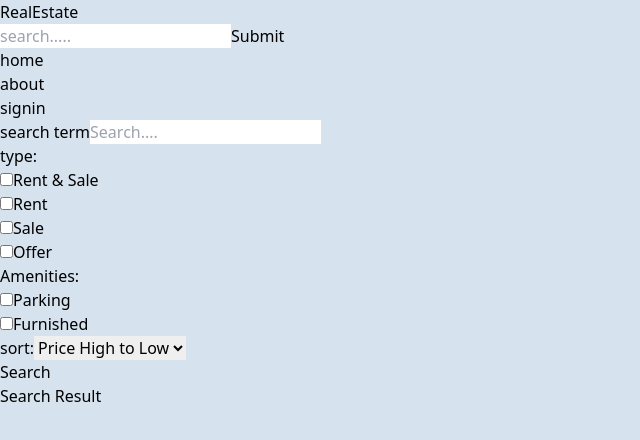
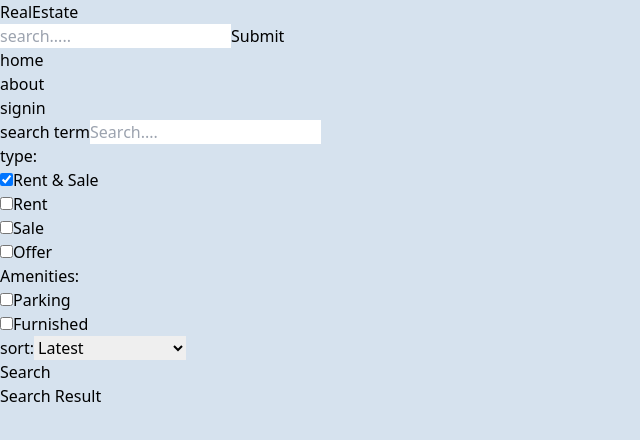
Before and after one commit to feyhide/feelhome, a React (Vite) app in the folder client/: page /search in a window 1280 px wide. Shown: the top 440 px of the page, without its empty margins (0-640 px from the left). Built offline with nearby package versions, Linux system fonts and the light colour scheme; no server answers.

Commit message:
completing search page functionality

```diff
--- a/client/src/pages/Search.jsx
+++ b/client/src/pages/Search.jsx
@@ -1,51 +1,146 @@
-import React from 'react'
+import React, { useEffect, useState } from 'react'
+import { useNavigate } from 'react-router-dom'
 
 const Search = () => {
+    const navigate = useNavigate()
+    const [loading,setloading] = useState(false)
+    const [listing,setlisting] = useState([])
+
+    const [sidebarData,setsidebarData] = useState({
+        searchTerm:'',
+        type:'all',
+        parking:false,
+        furnished:false,
+        offer:false,
+        sort:"created_at",
+        order:"desc"
+    })
+
+    useEffect(()=>{
+        const urlParams = new URLSearchParams(location.search)
+        const searchTermFromUrl = urlParams.get("searchTerm")
+        const typeFromUrl = urlParams.get("type")
+        const parkingFromUrl = urlParams.get("parking")
+        const furnishedFromUrl = urlParams.get("furnished")
+        const offerFromUrl = urlParams.get("offer")
+        const sortFromUrl = urlParams.get("sort")
+        const orderFromUrl = urlParams.get("order")
+
+        if(
+            searchTermFromUrl,
+            typeFromUrl,
+            parkingFromUrl,
+            furnishedFromUrl,
+            offerFromUrl,
+            sortFromUrl,
+            orderFromUrl
+        ){
+            setsidebarData({
+                searchTerm: searchTermFromUrl || '',
+                type: typeFromUrl || 'all',
+                parking: parkingFromUrl === 'true' ? true : false,
+                furnished: furnishedFromUrl === 'true' ? true : false,
+                parking: parkingFromUrl === 'true' ? true : false,
+                offer: offerFromUrl === 'true' ? true : false,
+                sort: sortFromUrl || 'created_at',
+                order: orderFromUrl || 'desc'
+            })
+        }
+
+        const fetchListings = async () => {
+            setloading(true)
+            const searchQuery = urlParams.toString()
+            console.log(`/api/v1/listing/get?${searchQuery}`)
+            const res = await fetch(`/api/v1/listing/get?${searchQuery}`)
+            const data = await res.json()
+            setlisting(data)
+            setloading(false)
+        }
+        fetchListings()
+    },[location.search])
+
+    console.log(listing)
+    console.log(sidebarData)
+    const handleChange = (e) => {
+        if(e.target.id === 'all' || e.target.id === 'rent' || e.target.id === 'sale'){
+            setsidebarData({...sidebarData,type:e.target.id})
+        }
+        if(e.target.id === 'searchTerm'){
+            setsidebarData({...sidebarData,searchTerm:e.target.value})
+        }
+        if(e.target.id === 'offer' || e.target.id === 'parking' || e.target.id === 'furnished'){
+            setsidebarData({...sidebarData,[e.target.id]: e.target.checked || e.target.checked === 'true' ? true : false})
+        }
+        if(e.target.id === 'sort_order'){
+            console.log("hee")
+            const sort = e.target.value.split('_')[0] || 'created_at'
+
+            const order = e.target.value.split('_')[1] || 'desc'
+
+            setsidebarData({...sidebarData,sort,order})
+        }
+    }
+
+    const handlesubmit = (e) => {
+        e.preventDefault()
+        const urlParams = new URLSearchParams()
+        urlParams.set("searchTerm",sidebarData.searchTerm)
+        urlParams.set("type",sidebarData.type)
+        urlParams.set("parking",sidebarData.parking)
+        urlParams.set("furnished",sidebarData.furnished)
+        urlParams.set("offer",sidebarData.offer)
+        urlParams.set("sort",sidebarData.sort)
+        urlParams.set("order",sidebarData.order)
+        const searchQuery = urlParams.toString()
+        navigate(`/search?${searchQuery}`)
+    }
+
+
   return (
     <div className='flex'>
         <div>
-            <form>
+            <form onSubmit={handlesubmit}>
                 <div>
                     <label>search term</label>
-                    <input className='w-full border rounded-lg' type='text' id='searchTerm' placeholder='Search....' />
+                    <input value={sidebarData.searchTerm} onChange={handleChange} className='w-full border rounded-lg' type='text' id='searchTerm' placeholder='Search....' />
                 </div>
                 <div className='flex flex-wrap gap-3'>
                     <label>type:</label>
                     <div>
-                        <input type='checkbox' id='all'/>
+                        <input checked={sidebarData.type === 'all'} onChange={handleChange} type='checkbox' id='all'/>
                         <span>Rent & Sale</span>
                     </div>
                     <div>
-                        <input type='checkbox' id='rent'/>
+                        <input checked={sidebarData.type === 'rent'} onChange={handleChange}  type='checkbox' id='rent'/>
                         <span>Rent</span>
                     </div>
                     <div>
-                        <input type='checkbox' id='sale'/>
+                        <input checked={sidebarData.type === 'sale'} onChange={handleChange}  type='checkbox' id='sale'/>
                         <span>Sale</span>
                     </div>
                     <div>
-                        <input type='checkbox' id='offer'/>
+                        <input checked={sidebarData.offer} onChange={handleChange}  type='checkbox' id='offer'/>
                         <span>Offer</span>
                     </div>
                 </div>
                 <div className='flex flex-wrap gap-3'>
                     <label>Amenities:</label>
                     <div>
-                        <input type='checkbox' id='parking'/>
+                        <input checked={sidebarData.parking} onChange={handleChange}  type='checkbox' id='parking'/>
                         <span>Parking</span>
                     </div>
                     <div>
-                        <input type='checkbox' id='furnished'/>
+                        <input checked={sidebarData.furnished} onChange={handleChange}  type='checkbox' id='furnished'/>
                         <span>Furnished</span>
                     </div>
                 </div>
                 <div className='flex items-center gap-2'>
                     <label>sort:</label>
-                    <select id='sort_label'>
-                        <option>Price High to Low</option>
-                        <option>Price Low to High</option>
-                        <option>Latest</option>
-                        <option>Oldest</option>
+                    <select onChange={handleChange} defaultValue='created_at_desc' id='sort_order'>
+                        <option value='regularPrice_desc'>Price High to Low</option>
+                        <option value='regularPrice_asc'>Price Low to High</option>
+                        <option value='created_at_desc'>Latest</option>
+                        <option value='created_at_asc'>Oldest</option>
                     </select>
                 </div>
                 <button type='submit'>Search</button>
```
